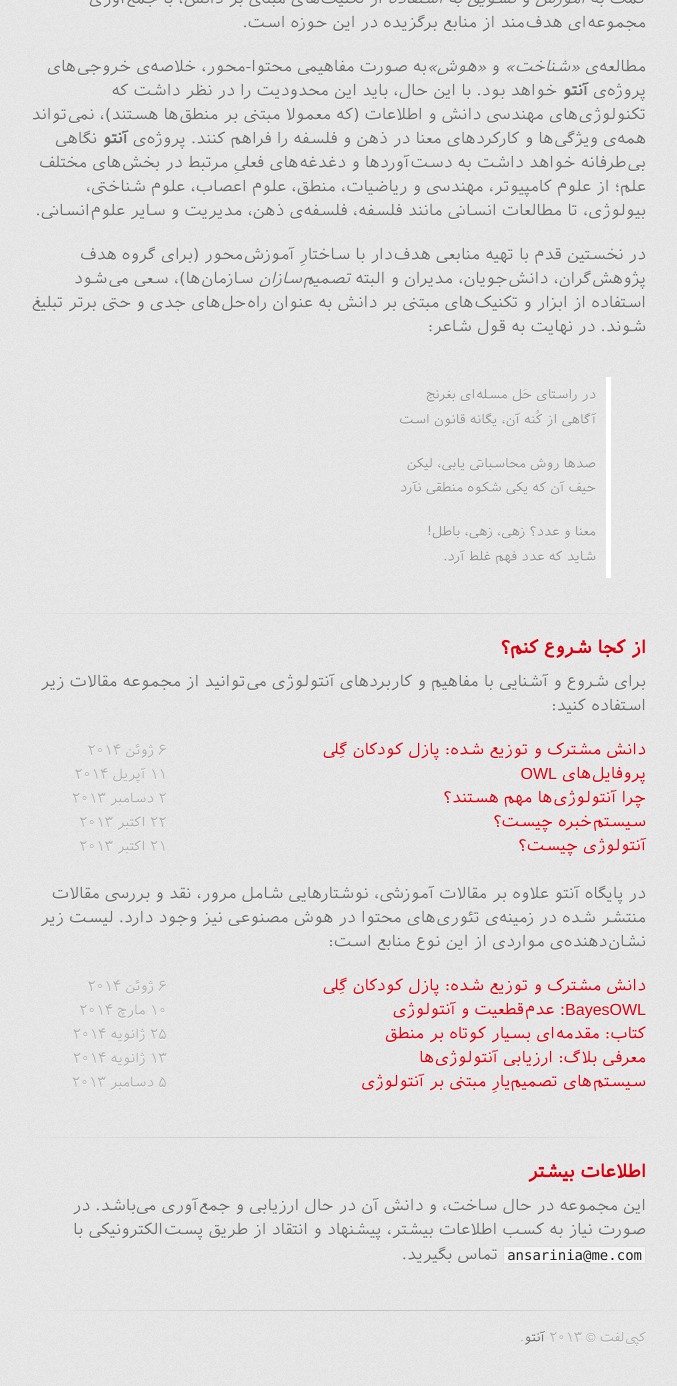
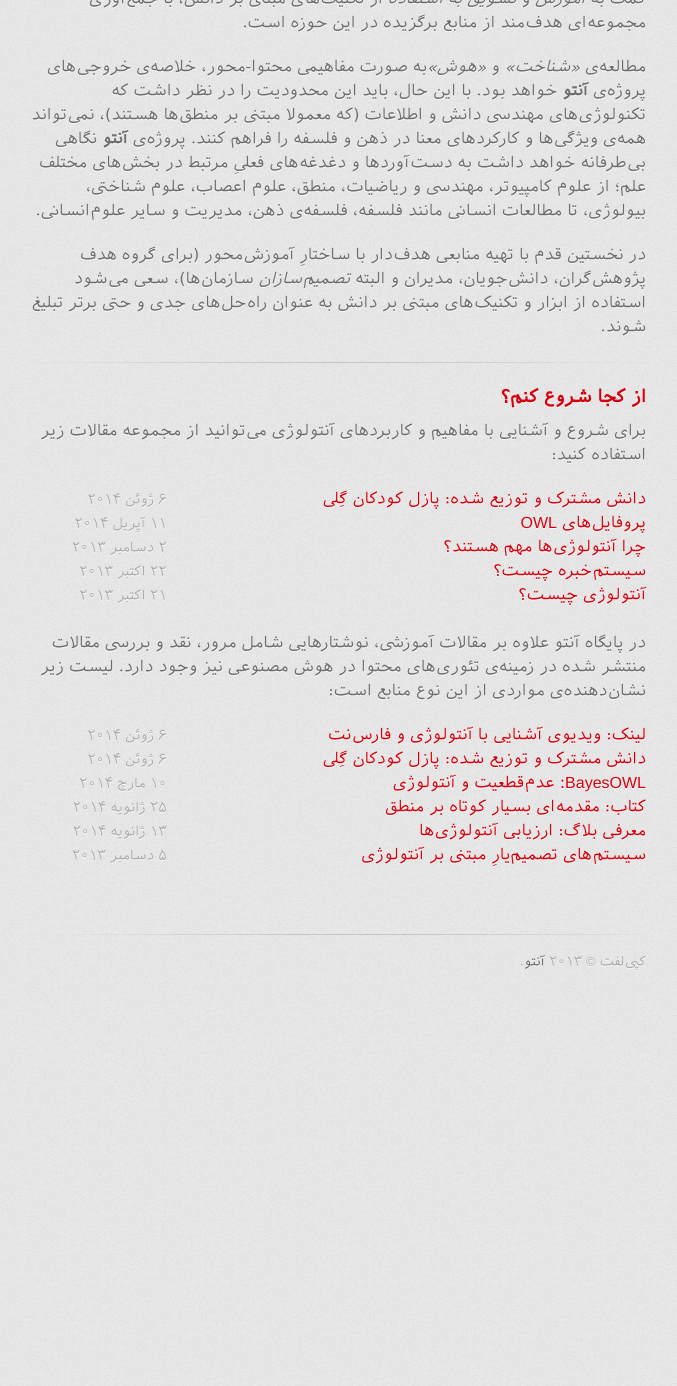
Before and after one commit to morteza/onto, a Jekyll site: the page built from index.md, in a window 1280 px wide and 1400 px high, scrolled down 626 px. Shown: the top 1386 px of the window, without its empty margins (304-981 px from the left). Built offline with Jekyll 4.4.1, drawn with Linux system fonts in a browser that asks for light colours; after the commit the page ends 1650 px from its top, so only the background shows below that.

```diff
--- a/index.md
+++ b/index.md
@@ -20,22 +20,9 @@ title: "آنتو (onto.ir)"
 مطالعه‌ی *«شناخت»* و *«هوش»*به صورت مفاهیمی محتوا-محور، خلاصه‌ی خروجی‌های پروژه‌ی **آنتو** خواهد بود. با این حال، باید این محدودیت را در نظر داشت که تکنولوژی‌های مهندسی دانش  و اطلاعات (که معمولا مبتنی بر منطق‌ها هستند)، نمی‌تواند همه‌ی ویژگی‌ها و کارکردهای معنا در ذهن و فلسفه را فراهم کنند. پروژه‌ی **آنتو** نگاهی بی‌طرفانه خواهد داشت به دست‌آوردها و دغدغه‌های فعلیِ مرتبط در بخش‌های مختلف علم؛ از علوم کامپیوتر، مهندسی و ریاضیات، منطق، علوم اعصاب، علوم شناختی، بیولوژی، تا مطالعات انسانی مانند فلسفه، فلسفه‌ی ذهن، مدیریت و سایر علوم‌انسانی.
 
 در نخستین قدم با تهیه منابعی هدف‌دار با ساختارِ آموزش‌محور (برای گروه هدف پژوهش‌گران، دانش‌جویان، مدیران و البته *تصمیم‌سازان* سازمان‌ها)، سعی می‌شود استفاده از ابزار و تکنیک‌های  مبتنی بر دانش به عنوان راه‌حل‌های جدی و حتی برتر تبلیغ
-شوند. در نهایت به قول شاعر:
+شوند.
 
->
-> در راستای حَل مسله‌ای بغرنج
->
-> آگاهی از کُنه آن، یگانه قانون است
-> <br /><br />
->
-> صدها روش محاسباتی یابی، لیکن
->
-> حیف آن که یکی شکوه منطقی نآرد
-> <br /><br />
->
-> معنا و عدد؟ زهی، زهی، باطل!
->
-> شاید که عدد فهم غلط آرد.
+
 
 ---
 
@@ -54,9 +41,3 @@ title: "آنتو (onto.ir)"
 {% include list_all_reviews.html %}
 <br />
 </div>
-
----
-
-###اطلاعات بیشتر
-
-این مجموعه در حال ساخت، و دانش آن در حال ارزیابی و جمع‌آوری می‌باشد. در صورت نیاز به کسب اطلاعات بیشتر، پیشنهاد و انتقاد از طریق پست‌الکترونیکی با <code>ansarinia@me.com</code> تماس بگیرید.
```
Also changed, not shown: _posts/2014-09-28-farsnet.md (added, +13 -0 lines).
